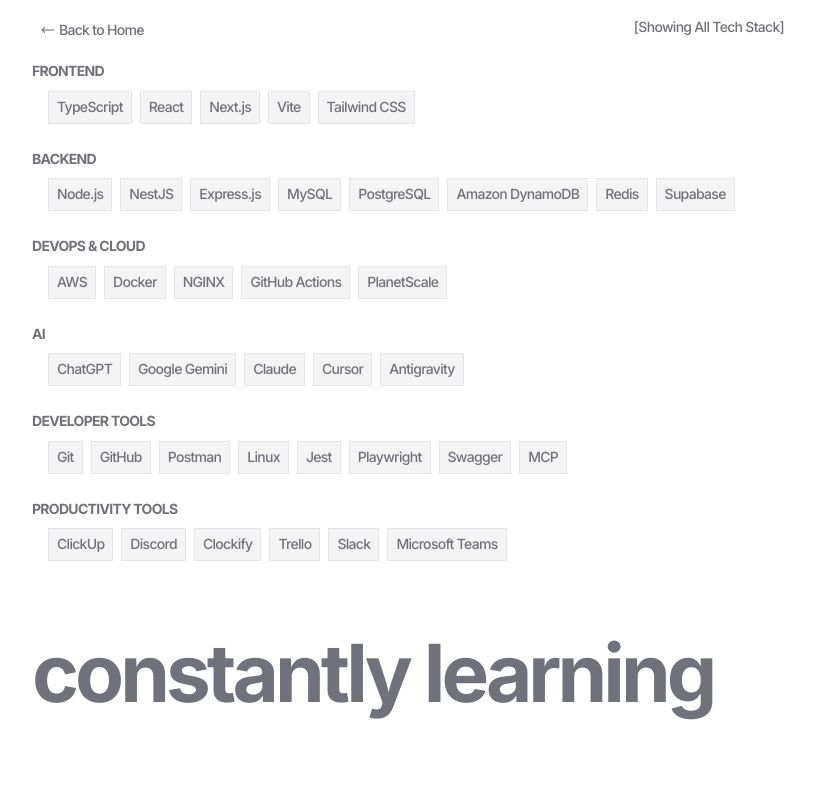
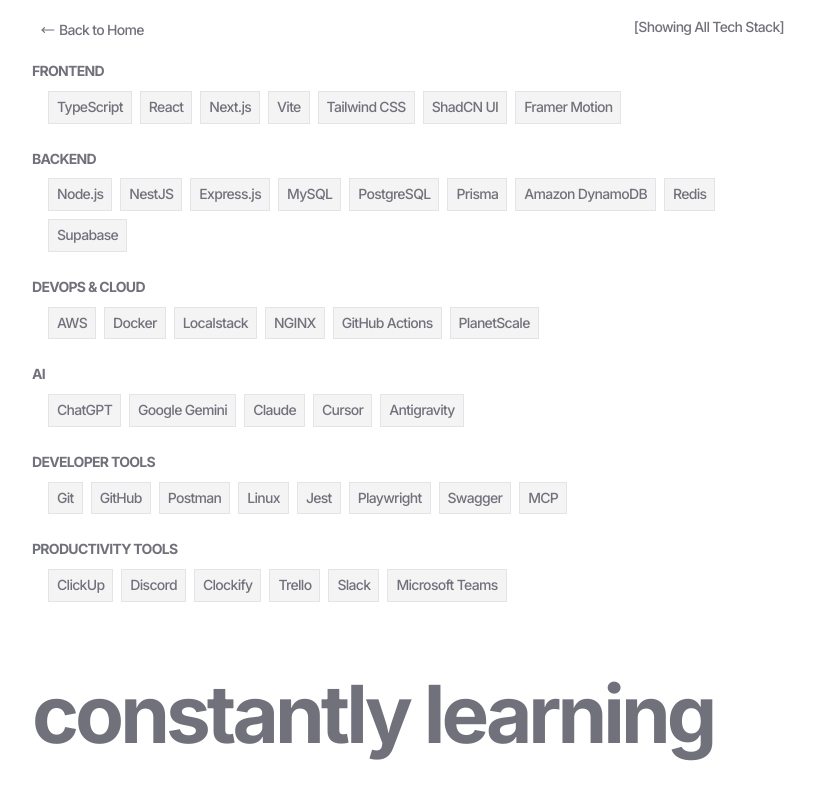
Before and after one commit to Stephen-Coloma/personal-website, a Next.js app: page /tech-stack in a window 1280 px wide. Shown: the whole page, without its empty margins (232-1047 px from the left). Built offline with nearby package versions, Linux system fonts and the light colour scheme.

Commit message:
fix: altered some techstack data and added coming soon png

```diff
--- a/components/project-item.tsx
+++ b/components/project-item.tsx
@@ -40,7 +40,11 @@
                 {/* Left: Cover Image */}
                 <div
                     className="relative shrink-0 w-29  h-29 md:w-34 md:h-34 overflow-hidden cursor-pointer"
-                    onClick={() => openAt(0)}
+                    onClick={() =>{
+                        if(images.length > 0){
+                            openAt(0);
+                        }
+                    }}
                 >
                     <Image src={cover} alt={title} fill sizes="(max-width: 768px) 100vw, (max-width: 1200px) 50vw, 33vw" className="object-cover" />
                 </div>
--- a/data/projects-data.ts
+++ b/data/projects-data.ts
@@ -1,17 +1,17 @@
 export  const featuredProjects = [
   {
-    cover: "/images/projects/setmytime/cover.png",
+    cover: "/images/coming-soon.png",
     title: "Kitakita (Under Development)",
     description: "A scalable event hosting platform built with Infrastructure as Code (IaC) via AWS CDK. It showcases a robust serverless architecture leveraging AWS Lambda, DynamoDB, and SQS for resilient event management.",
-    link: "kitakita.stephencoloma.com",
+    link: "https://kitakita.stephencoloma.com",
     techStack: ["Next.js", "TypeScript", "NestJS", "JWT", "AWS CDK", "AWS SDK", "Lambda", "DynamoDB", "S3", "SQS", "API Gateway", "Serverless Architecture", "Github Actions"],
-    images: ["/images/profile-photo.png", "/images/profile-photo.png", "/images/profile-photo.png", "/images/profile-photo.png","/images/profile-photo.png", "/images/profile-photo.png"],
+    images: [],
   },
   {
     cover: "/images/projects/setmytime/cover.png",
     title: "SetMyTime",
     description: "A high-performance appointment scheduling platform that eliminates booking friction with automated availability and custom forms. SetMyTime provides a seamless dashboard for service providers to manage clients and track growth.",
-    link: "setmytime.stephencoloma.com",
+    link: "https://setmytime.stephencoloma.com",
     techStack: ["Next.js", "TypeScript", "PostgreSQL", "Supabase", "Prisma", "Tailwind CSS", "Zustand"],
     images: ["/images/projects/setmytime/cover.png", "/images/projects/setmytime/cover.png", "/images/projects/setmytime/cover.png", "/images/projects/setmytime/cover.png","/images/projects/setmytime/cover.png", "/images/projects/setmytime/cover.png"],
   },
@@ -19,7 +19,7 @@
     cover: "/images/projects/lumina/cover.png",
     title: "Lumina AI",
     description: "LUMINA is an AI-powered assistant that classifies lung cancer subtypes using multimodal 3D DenseNet and regression models. It streamlines clinical screening by analyzing CT/PET scans and symptoms in a responsive Next.js environment.",
-    link: "lumina.stephencoloma.com",
+    link: "https://lumina.stephencoloma.com",
     techStack: ["Next.js", "TypeScript", "AWS S3", "AI Model", "Data Science"],
     images: ["/images/projects/lumina/cover.png", "/images/projects/lumina/cover.png", "/images/projects/lumina/cover.png", "/images/projects/lumina/cover.png","/images/projects/lumina/cover.png", "/images/projects/lumina/cover.png"],
   },
@@ -27,7 +27,7 @@
     cover: "/images/projects/pokedex/cover.png",
     title: "Pokedex",
     description: "Explore the world of Pokémon with this Pokedex, crafted with Next.js and Zustand for a seamless user experience. It features advanced search, real-time filtering, and detailed evolution chains, all wrapped in a sleek, responsive interface.",
-    link: "pokedex.stephencoloma.com",
+    link: "https://pokedex.stephencoloma.com",
     techStack: ["Next.js", "TypeScript", "Tailwind CSS", "Zustand", "Framer Motion"],
     images: ["/images/projects/pokedex/cover.png", "/images/projects/pokedex/cover.png", "/images/projects/pokedex/cover.png", "/images/projects/pokedex/cover.png","/images/projects/pokedex/cover.png", "/images/projects/pokedex/cover.png"],
   },
@@ -38,7 +38,7 @@
     cover: "/images/projects/cordillingo/cover.png",
     title: "Cordillingo",
     description: "An interactive SVG-based map application for the Cordillera Administrative Region. Features dynamic province/municipality toggling, detailed geographical data visualization, and a responsive dashboard for seamless regional exploration.",
-    link: "cordillingo.stephencoloma.com",
+    link: "https://cordillingo.stephencoloma.com",
     techStack: ["React", "Vite", "Tailwind CSS", "Zustand", "ShadCN UI"],
     images: ["/images/projects/cordillingo/cover.png", "/images/projects/cordillingo/cover.png", "/images/projects/cordillingo/cover.png", "/images/projects/cordillingo/cover.png","/images/projects/cordillingo/cover.png", "/images/projects/cordillingo/cover.png"],
   },
@@ -46,7 +46,7 @@
     cover: "/images/projects/hublot-clone/cover.png",
     title: "Hublot Clone",
     description: "A high-fidelity frontend recreation of the luxury watch brand, Hublot. Demonstrates expertise in complex layouts, interactive UI components, and premium aesthetic design using modern web frameworks.",
-    link: "hublot.stephencoloma.com",
+    link: "https://hublot.stephencoloma.com",
     techStack: ["Next.js", "React", "Tailwind CSS", "Framer Motion"],
     images: ["/images/projects/hublot-clone/cover.png", "/images/projects/hublot-clone/cover.png", "/images/projects/hublot-clone/cover.png", "/images/projects/hublot-clone/cover.png","/images/projects/hublot-clone/cover.png", "/images/projects/hublot-clone/cover.png"],
   },
--- a/data/techstack-data.ts
+++ b/data/techstack-data.ts
@@ -10,16 +10,27 @@
   },
   {
     label: "Backend",
-    items: ["Node.js", "NestJS", "Express.js", "MySQL", "PostgreSQL", "Amazon DynamoDB", "Redis", "Supabase"],
+    items: ["Node.js", "NestJS", "MySQL", "PostgreSQL", "Prisma", "Amazon DynamoDB", "Redis", "Supabase"],
   },
   {
     label: "DevOps & Cloud",
-    items: ["AWS", "Docker", "NGINX", "GitHub Actions", "PlanetScale"],
+    items: ["AWS", "Docker", "Localstack", "NGINX", "GitHub Actions"],
   },
 ];
 
 export const allTechStack: TechCategory[] = [
-  ...mainTechStack,
+  {
+    label: "Frontend",
+    items: ["TypeScript", "React", "Next.js", "Vite", "Tailwind CSS", "ShadCN UI", "Framer Motion"],
+  },
+  {
+    label: "Backend",
+    items: ["Node.js", "NestJS", "Express.js", "MySQL", "PostgreSQL", "Prisma", "Amazon DynamoDB", "Redis", "Supabase"],
+  },
+  {
+    label: "DevOps & Cloud",
+    items: ["AWS", "Docker", "Localstack", "NGINX", "GitHub Actions", "PlanetScale"],
+  },
   {
     label: "AI",
     items: ["ChatGPT", "Google Gemini", "Claude", "Cursor", "Antigravity"],
```
Also changed, not shown: public/images/coming-soon.png (added).
